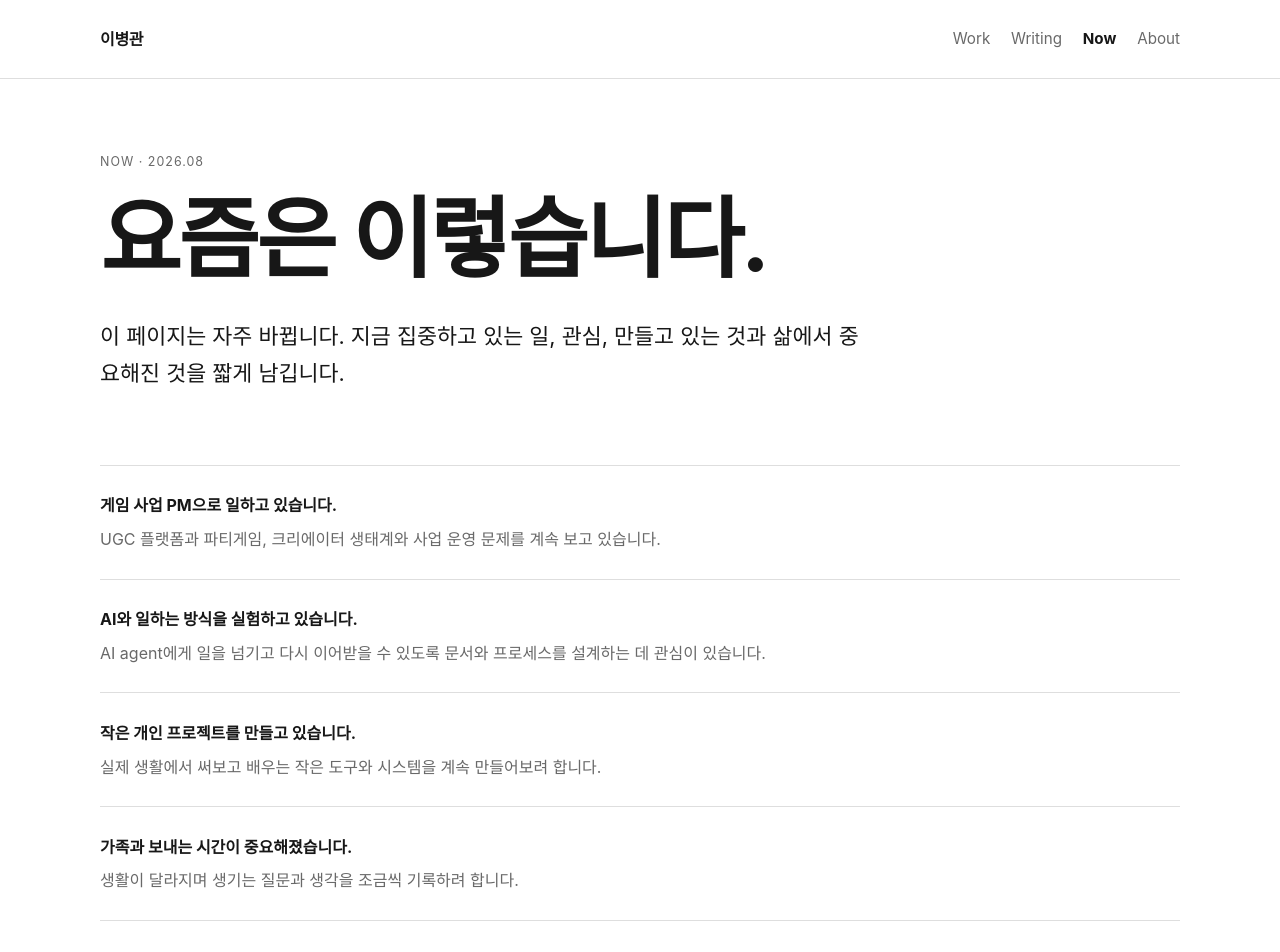
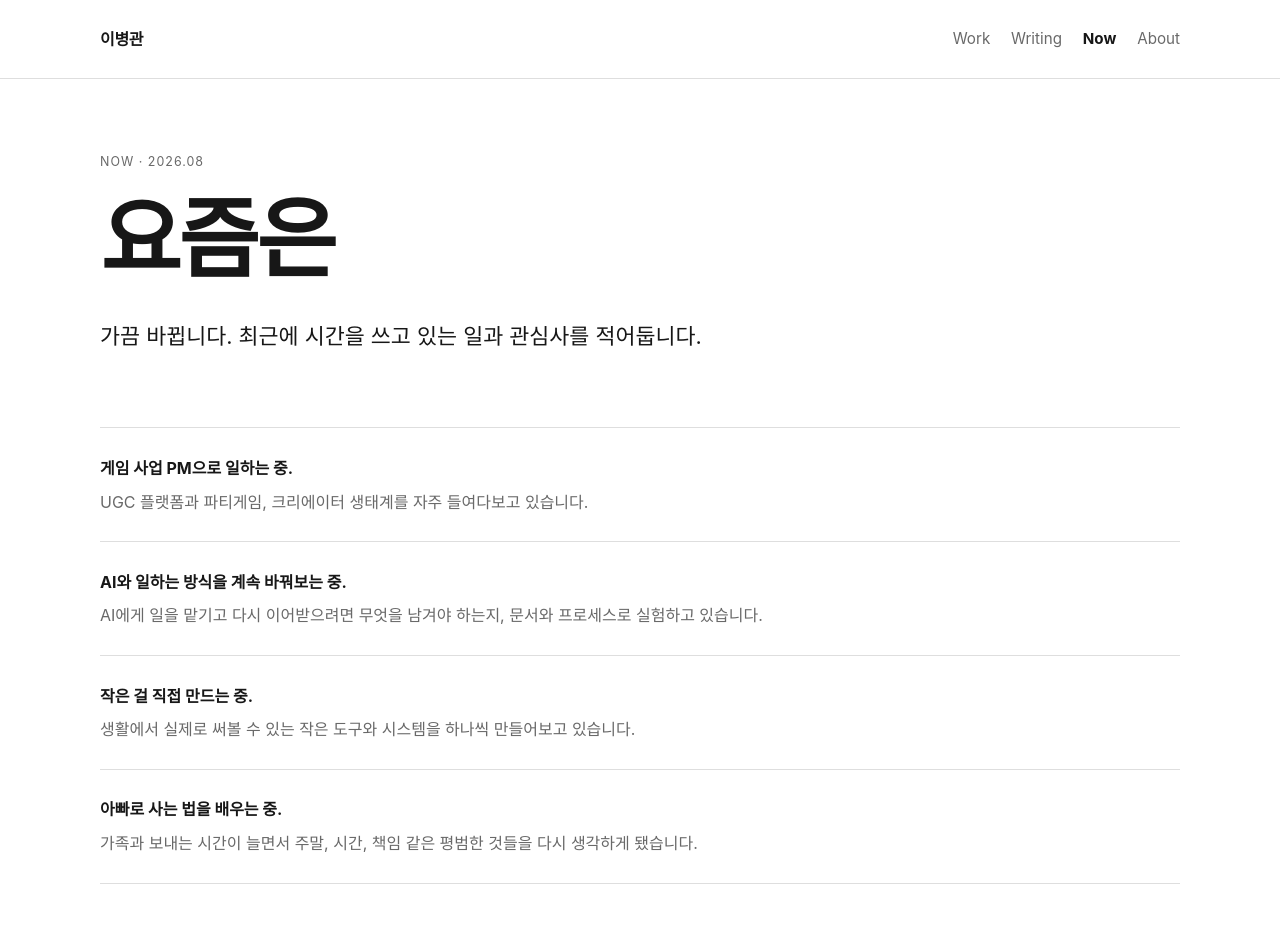
Before and after one commit to lbk0523/personalpage, an Astro site: page /now in a window 1280 px wide. Shown: the top 952 px of the page. Built offline with nearby package versions, Linux system fonts and the light colour scheme; Astro itself is replaced by a stand-in of ours.

Commit message:
Refine Korean Now copy

```diff
--- a/src/pages/now.astro
+++ b/src/pages/now.astro
@@ -1,16 +1,16 @@
 ---
 import BaseLayout from '../layouts/BaseLayout.astro';
 ---
-<BaseLayout title="Now" description="현재 집중하고 있는 일, 관심, 만들고 있는 것과 삶에서 중요해진 것을 기록합니다.">
+<BaseLayout title="Now" description="요즘 시간을 쓰고 있는 일과 관심사를 적어둡니다.">
   <section class="page-intro">
     <p class="eyebrow">Now · 2026.08</p>
-    <h1>요즘은 이렇습니다.</h1>
-    <p class="lead">이 페이지는 자주 바뀝니다. 지금 집중하고 있는 일, 관심, 만들고 있는 것과 삶에서 중요해진 것을 짧게 남깁니다.</p>
+    <h1>요즘은</h1>
+    <p class="lead">가끔 바뀝니다. 최근에 시간을 쓰고 있는 일과 관심사를 적어둡니다.</p>
   </section>
   <ul class="status-list">
-    <li><strong>게임 사업 PM으로 일하고 있습니다.</strong><p>UGC 플랫폼과 파티게임, 크리에이터 생태계와 사업 운영 문제를 계속 보고 있습니다.</p></li>
-    <li><strong>AI와 일하는 방식을 실험하고 있습니다.</strong><p>AI agent에게 일을 넘기고 다시 이어받을 수 있도록 문서와 프로세스를 설계하는 데 관심이 있습니다.</p></li>
-    <li><strong>작은 개인 프로젝트를 만들고 있습니다.</strong><p>실제 생활에서 써보고 배우는 작은 도구와 시스템을 계속 만들어보려 합니다.</p></li>
-    <li><strong>가족과 보내는 시간이 중요해졌습니다.</strong><p>생활이 달라지며 생기는 질문과 생각을 조금씩 기록하려 합니다.</p></li>
+    <li><strong>게임 사업 PM으로 일하는 중.</strong><p>UGC 플랫폼과 파티게임, 크리에이터 생태계를 자주 들여다보고 있습니다.</p></li>
+    <li><strong>AI와 일하는 방식을 계속 바꿔보는 중.</strong><p>AI에게 일을 맡기고 다시 이어받으려면 무엇을 남겨야 하는지, 문서와 프로세스로 실험하고 있습니다.</p></li>
+    <li><strong>작은 걸 직접 만드는 중.</strong><p>생활에서 실제로 써볼 수 있는 작은 도구와 시스템을 하나씩 만들어보고 있습니다.</p></li>
+    <li><strong>아빠로 사는 법을 배우는 중.</strong><p>가족과 보내는 시간이 늘면서 주말, 시간, 책임 같은 평범한 것들을 다시 생각하게 됐습니다.</p></li>
   </ul>
 </BaseLayout>
```
